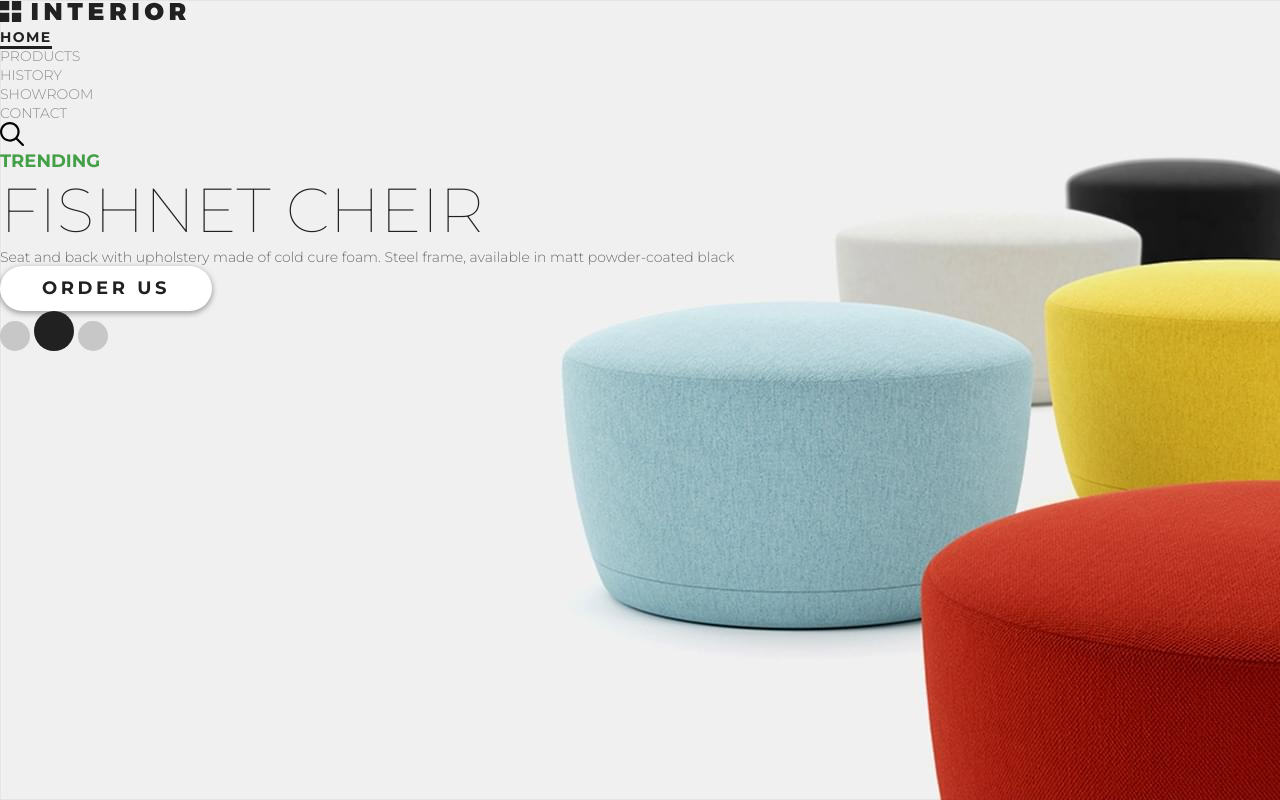
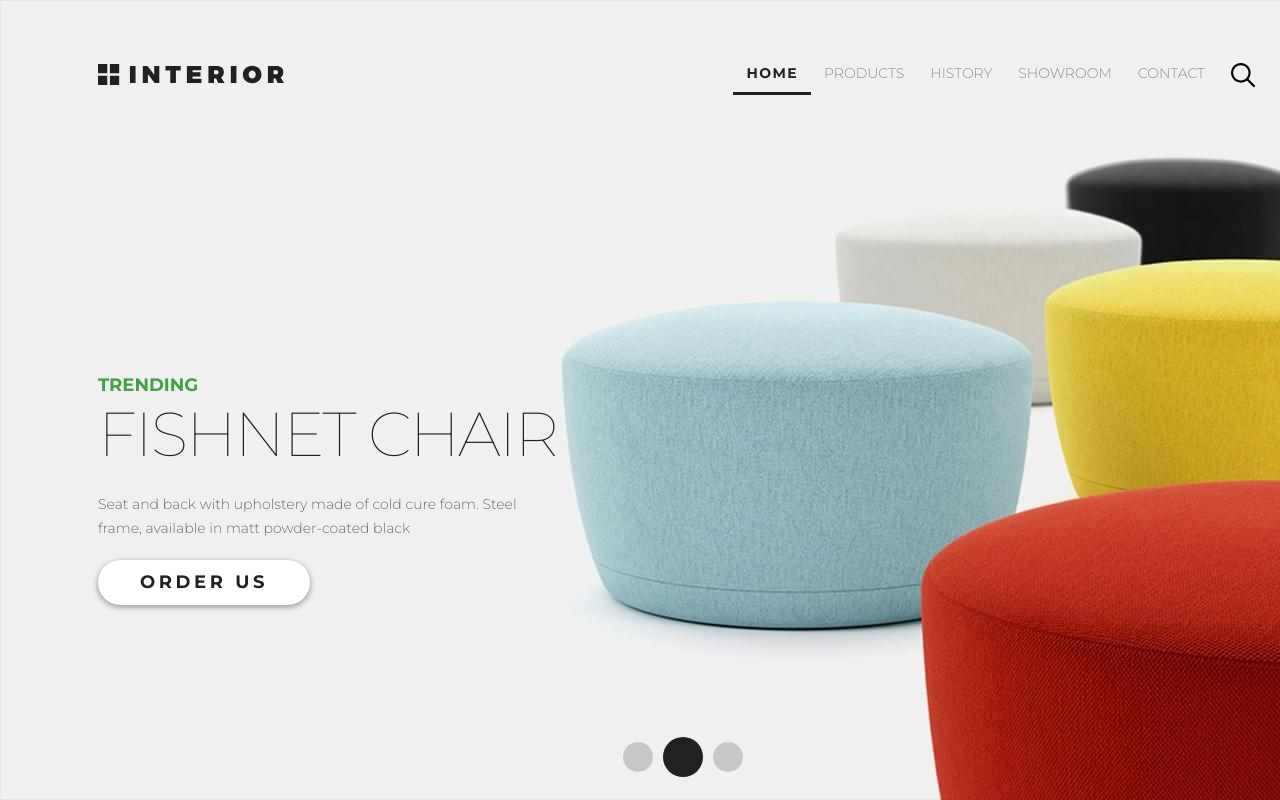
Before and after one commit to Butanoll/git-lern, a plain HTML site: page Maket/index.html in a window 1280 px wide. Shown: the top 800 px of the page. Drawn offline with Linux system fonts and the light colour scheme.

Commit message:
Финальная версия верстки с урока

```diff
--- a/Maket/index.html
+++ b/Maket/index.html
@@ -10,10 +10,10 @@
 
 <body>
     <div class="container">
-        <div class="slider">
-            <div class="header">
+        <div class="slider padding-site">
+            <div class="header clearfix">
                 <a href="#"><img src="img/logo.svg" alt="logo"></a>
-                <ul class="menu">
+                <ul class="menu clearfix">
                     <li class="menu-list"><a href="#" class="menu-link menu-link-active">HOME</a></li>
                     <li class="menu-list"><a href="#" class="menu-link">PRODUCTS</a></li>
                     <li class="menu-list"><a href="#" class="menu-link">HISTORY</a></li>
@@ -23,16 +23,14 @@
                 </ul>
             </div>
             <div class="slider-text">
-                <p class="trending">TRENDING</p>
-                <h2 class="slider-h2">Fishnet Cheir</h2>
+                <p class="slider-trending">trending</p>
+                <h2 class="slider-h2">Fishnet Chair</h2>
                 <p class="slider-content">Seat and back with upholstery made of cold cure foam. Steel frame, available
                     in matt powder-coated black</p>
                 <a href="" class="button">Order Us</a>
             </div>
             <div class="pagination">
-                <a href="" class="circle"></a>
-                <a href="" class="circle circle-active"></a>
-                <a href="" class="circle"></a>
+                <a href="" class="circle"></a><a href="" class="circle circle-active"></a><a href="" class="circle"></a>
             </div>
         </div>
     </div>
--- a/Maket/style.css
+++ b/Maket/style.css
@@ -5,6 +5,12 @@
 
 body {
     font-family: 'Montserrat', sans-serif;
+}
+
+.clearfix:after {
+    content: "";
+    display: table;
+    clear: both;
 }
 
 .container {
@@ -15,10 +21,20 @@ body {
 .slider {
     height: 800px;
     background-image: url(img/slider-img@1X.jpeg);
+    position: relative;
+}
+
+.header {
+    padding-top: 63px;
+}
+
+.menu {
+    float: right;
 }
 
 .menu-list {
     list-style-type: none;
+    float: left;
 }
 
 .menu-link {
@@ -27,6 +43,10 @@ body {
     font-weight: 300;
     text-decoration: none;
     text-transform: uppercase;
+    padding: 10px 13px;
+}
+.menu-link:hover {
+    color: #212121;
 }
 
 .menu-link-active {
@@ -36,7 +56,7 @@ body {
     border-bottom: 3px solid #212121;
 }
 
-.trending {
+.slider-trending {
     color: #43A047;
     font-size: 18px;
     font-weight: 700;
@@ -47,6 +67,7 @@ body {
     color: #212121;
     font-size: 62px;
     font-weight: 100;
+    letter-spacing: -2px;
     text-transform: uppercase;
 }
 
@@ -54,6 +75,14 @@ body {
     color: #6C6C6C;
     font-size: 14px;
     font-weight: 300;
+    width: 458px;
+    margin-top: 20px;
+    margin-bottom: 20px;
+    line-height: 24px;
+}
+
+.slider-text {
+    margin-top: 283px;
 }
 
 .button {
@@ -73,16 +102,34 @@ body {
     letter-spacing: 3.6px;
 }
 
+.pagination {
+    position: absolute;
+    width: 1170px;
+    bottom: 19px;
+    text-align: center;
+}
+
 .circle {
     width: 30px;
     height: 30px;
     display: inline-block;
     background-color: #c7c7c7;
     border-radius: 50%;
+    margin: 5px;
+}
+
+.circle:hover {
+    background-color: #212121;
 }
 
 .circle-active {
     width: 40px;
     height: 40px;
     background-color: #212121;
+    margin-bottom: 0px;
 }
+
+.padding-site {
+    padding-left: 98px;
+    padding-right: 98px;
+}
```
